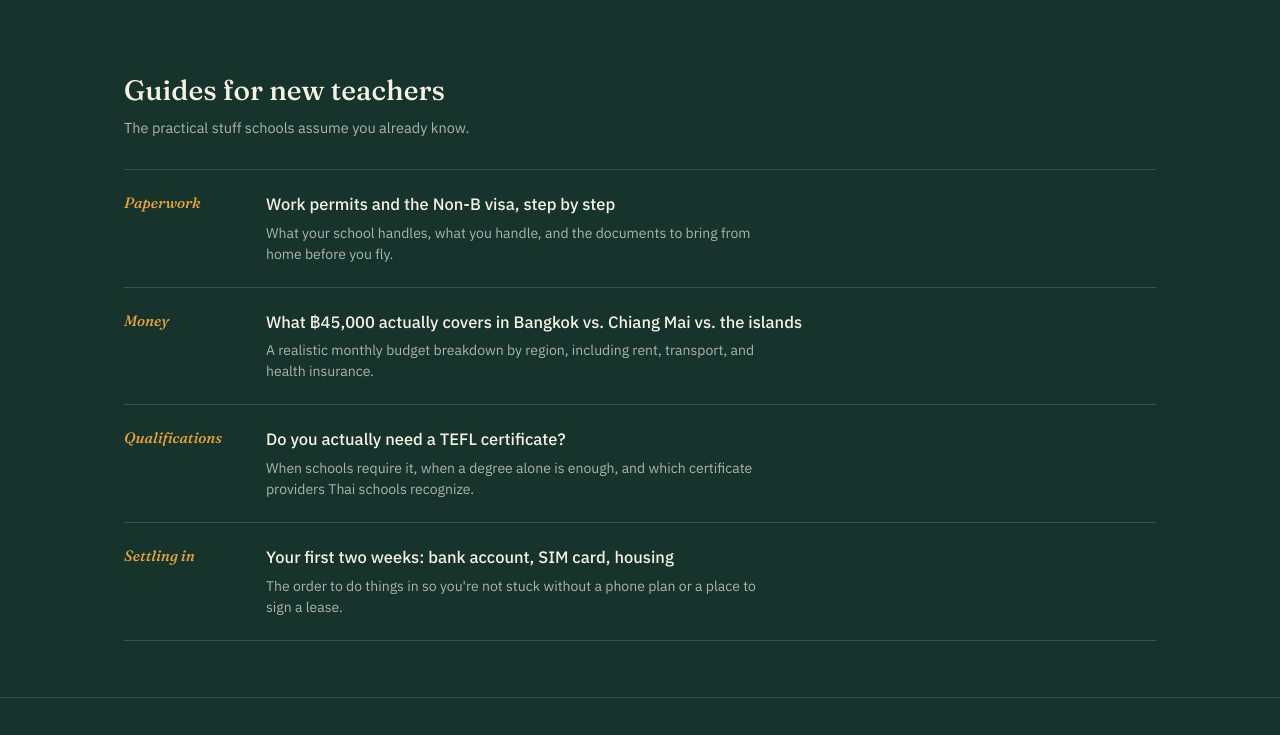
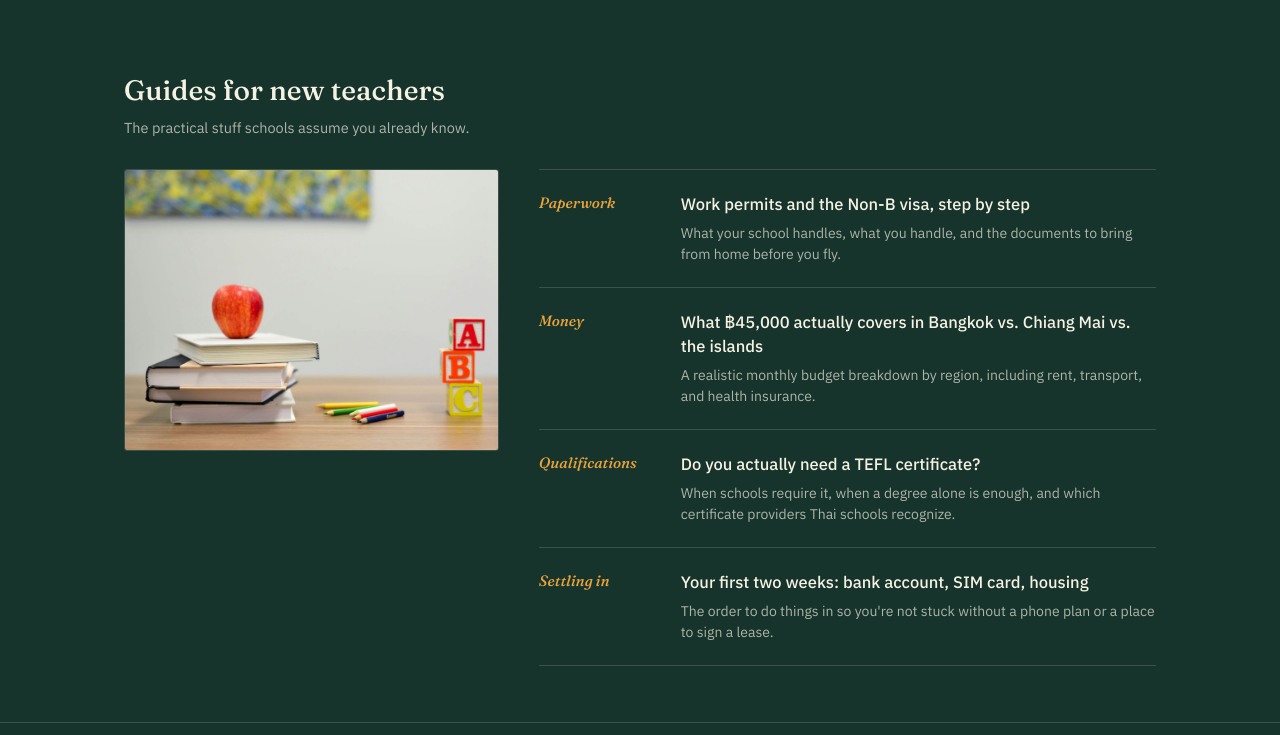
Before and after one commit to thaiteachlink/thai-teach-link, a website: page public/index.html in a window 1280 px wide. Shown: the part 2000-2735 px from the top of the page. Drawn offline with nearby package versions, Linux system fonts and the light colour scheme; no server answers.

Commit message:
Add files via upload

```diff
--- a/public/index.html
+++ b/public/index.html
@@ -82,6 +82,11 @@
     padding:76px 0 56px;
     border-bottom:1px solid var(--jade-line);
     position:relative; overflow:hidden;
+    background-image:
+      linear-gradient(100deg, rgba(22,51,44,0.96) 0%, rgba(22,51,44,0.90) 38%, rgba(22,51,44,0.62) 100%),
+      url('/images/hero-chalkboard.jpg');
+    background-size:cover;
+    background-position:center 30%;
   }
   .hero-grid{display:grid; grid-template-columns: 1.3fr 1fr; gap:48px; align-items:end;}
   @media (max-width:820px){ .hero-grid{grid-template-columns:1fr;} }
@@ -175,6 +180,14 @@
 
   /* ---------- Resources ---------- */
   .resource-list{display:flex; flex-direction:column; border-top:1px solid var(--jade-line);}
+  .resources-grid{display:grid; grid-template-columns: 0.85fr 1.4fr; gap:40px; align-items:start;}
+  @media (max-width:820px){ .resources-grid{grid-template-columns:1fr;} }
+  .resource-image{
+    border-radius:var(--radius); overflow:hidden; border:1px solid var(--jade-line);
+    position:sticky; top:96px;
+  }
+  .resource-image img{display:block; width:100%; height:auto;}
+  @media (max-width:820px){ .resource-image{position:static;} }
   .resource-row{
     padding:22px 0; border-bottom:1px solid var(--jade-line);
     display:grid; grid-template-columns: 120px 1fr; gap:22px;
@@ -406,7 +419,11 @@
           <p>The practical stuff schools assume you already know.</p>
         </div>
       </div>
-      <div class="resource-list">
+      <div class="resources-grid">
+        <div class="resource-image">
+          <img src="/images/guides-accent.jpg" alt="Books, an apple, and ABC blocks on a desk" loading="lazy" width="900" height="675">
+        </div>
+        <div class="resource-list">
         <div class="resource-row">
           <div class="resource-cat">Paperwork</div>
           <div>
@@ -434,6 +451,7 @@
             <h4>Your first two weeks: bank account, SIM card, housing</h4>
             <p>The order to do things in so you're not stuck without a phone plan or a place to sign a lease.</p>
           </div>
+        </div>
         </div>
       </div>
     </div>
```
